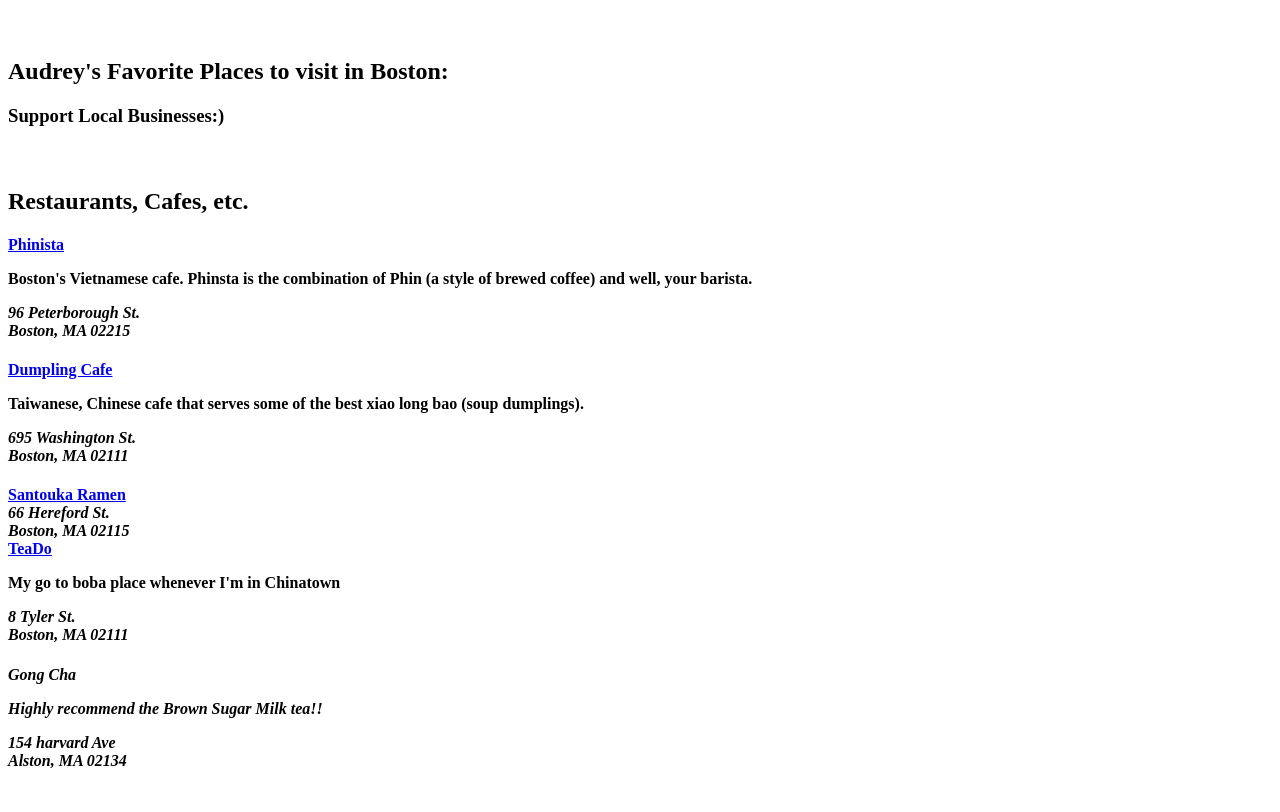
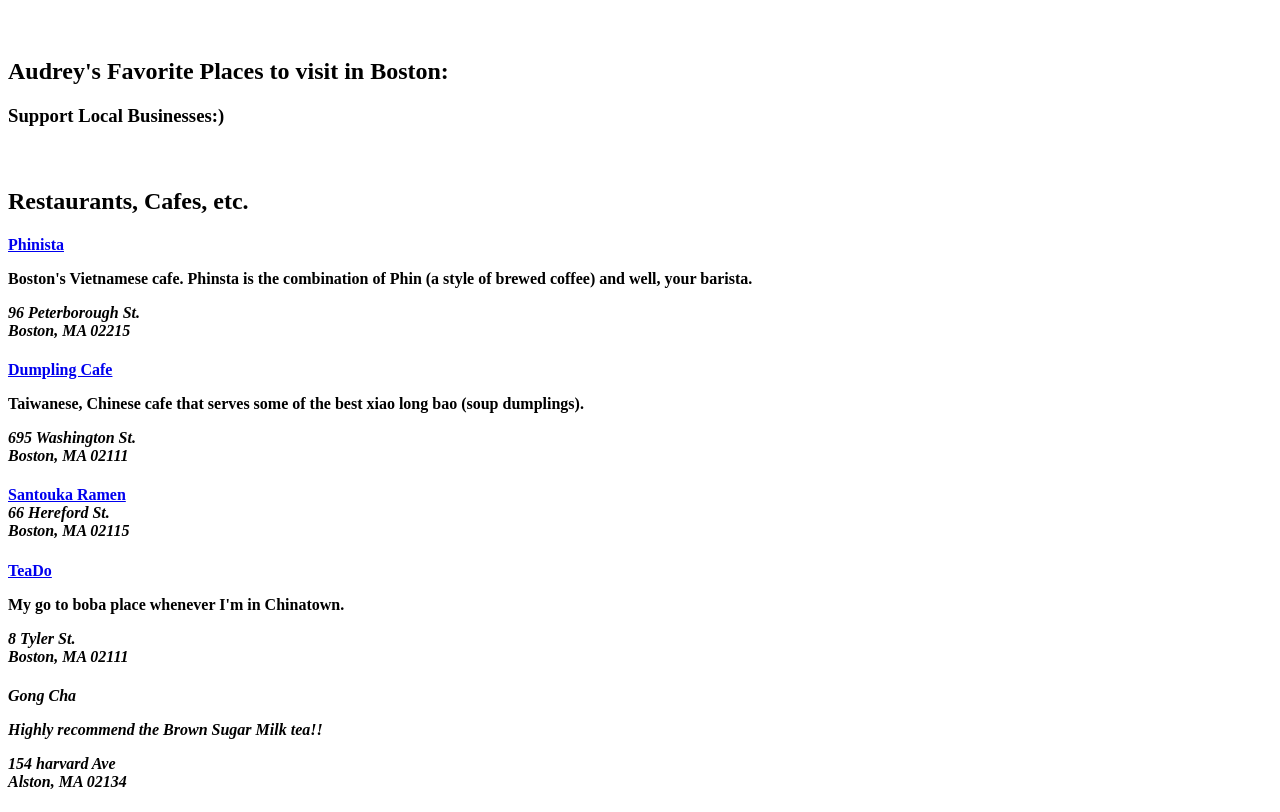
Before and after one commit to wuaudrey/hello-world, a plain HTML site: page index.html in a window 1280 px wide. Shown: the part 113-925 px from the top of the page. Before the commit the page ends 904 px from the top, so only its background shows below. Drawn offline with Linux system fonts and the light colour scheme.

Commit message:
Update index.html

```diff
--- a/index.html
+++ b/index.html
@@ -27,14 +27,15 @@
     66 Hereford St.<br>
     Boston, MA 02115
   </address>
-    <a href="https://www.teadocafe.com/menu-1">TeaDo</a>
-    <p>My go to boba place whenever I'm in Chinatown</p>
+    <h4> <h4>
+    <h4> <a href="https://www.teadocafe.com/menu-1">TeaDo</a>
+    <p> My go to boba place whenever I'm in Chinatown.</p>
   <address>
     8 Tyler St.<br>
     Boston, MA 02111
   </adress>
    <h4> <h4>
-   <a href"=https://www.gongchausa.com/bubble-tea">Gong Cha</a>
+   <h4> <a href"=https://www.gongchausa.com/bubble-tea">Gong Cha</a>
    <p> Highly recommend the Brown Sugar Milk tea!!</p>
   <address>
     154 harvard Ave<br>
```
